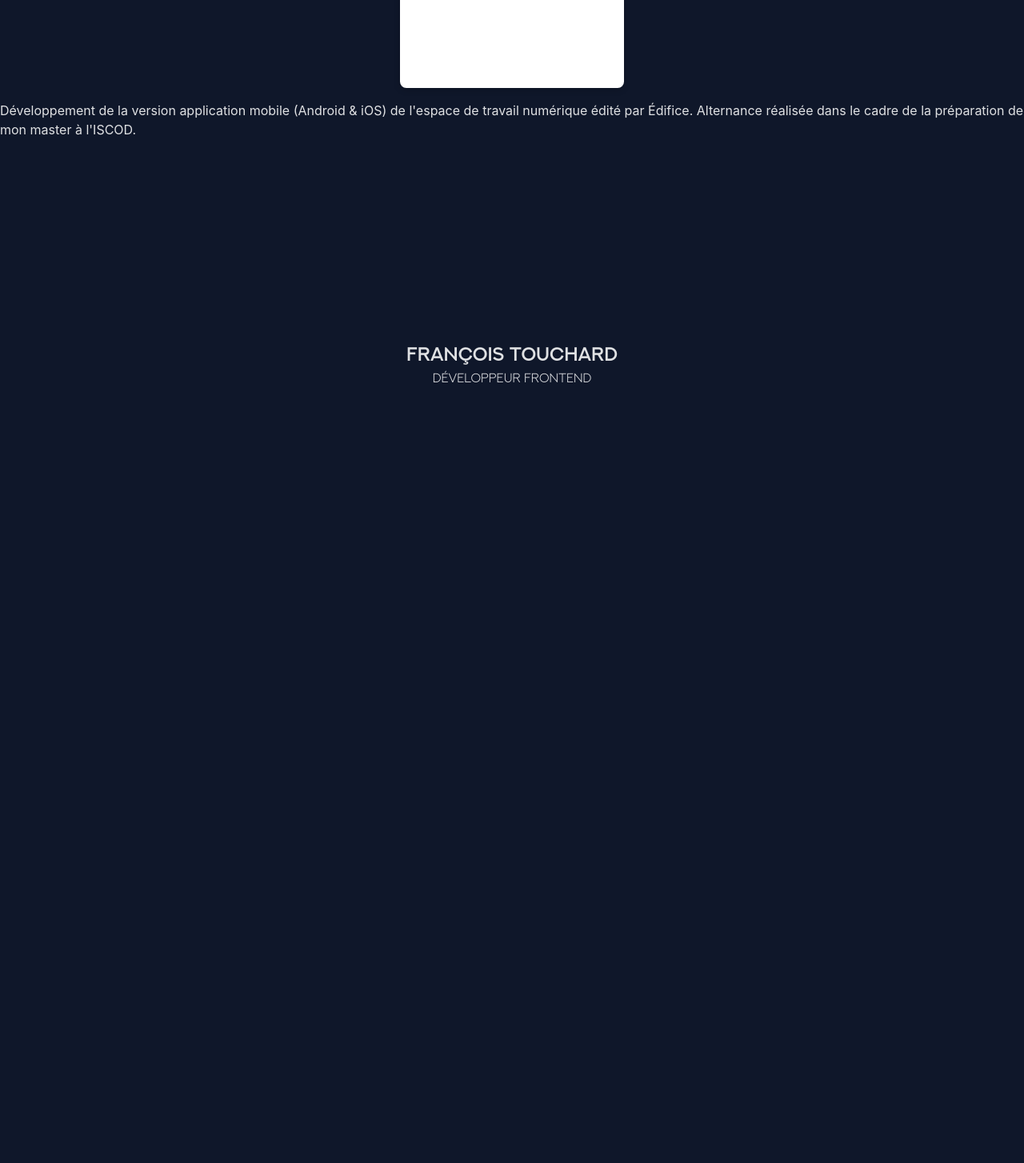
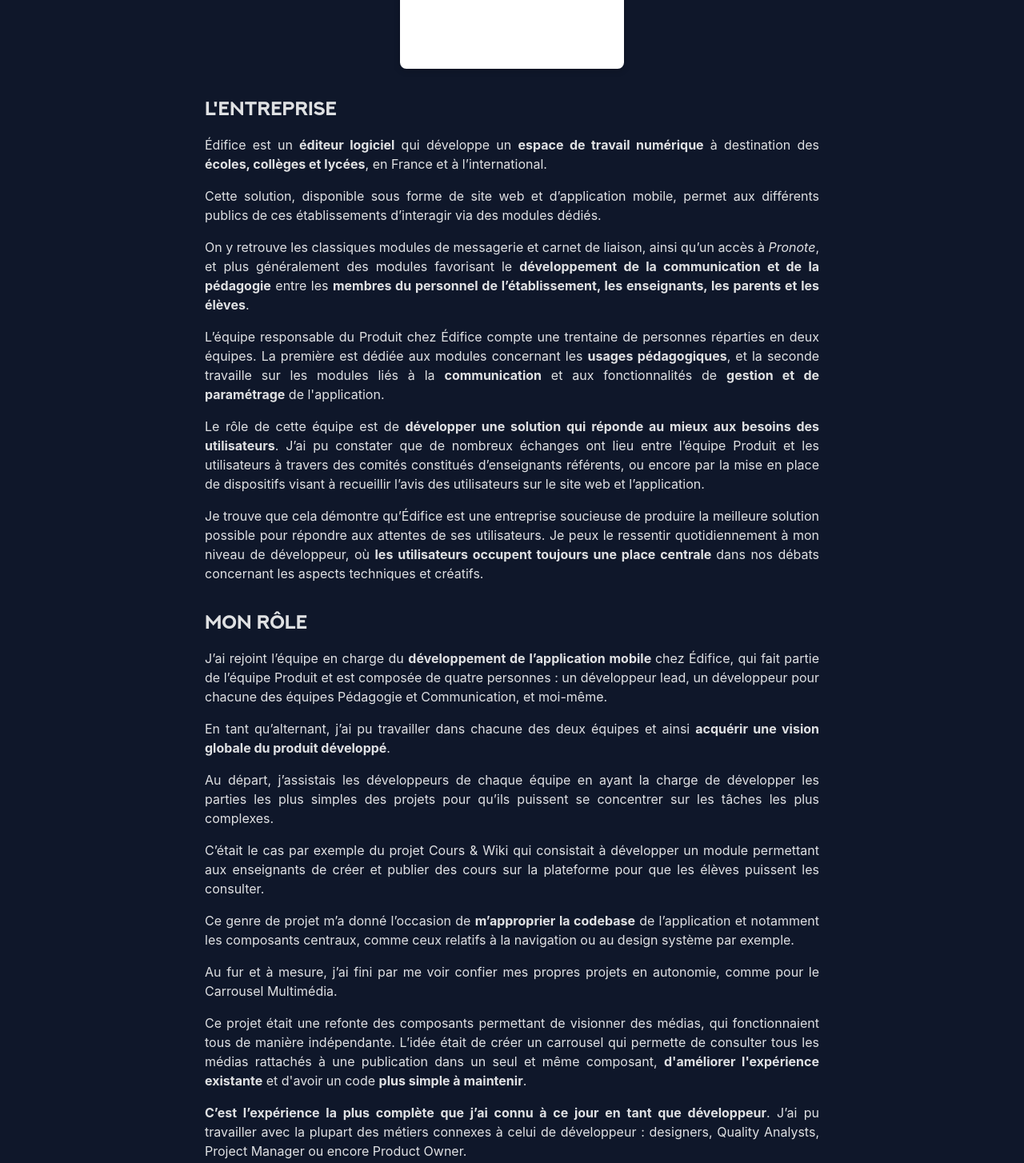
Before and after one commit to FrancoisTouchard/portfolioFT, a React (Vite) app: page /experiences/edifice in a window 1280 px wide. Shown: the part 296-1750 px from the top of the page at 80% size. Before the commit the page ends 800 px from the top, so only its background shows below. Built offline with nearby package versions, Linux system fonts and the light colour scheme.

Commit message:
feat(Experience): creating ExperienceDetails component

```diff
--- a/src/components/Experience/ExperienceDetails.css
+++ b/src/components/Experience/ExperienceDetails.css
@@ -3,6 +3,7 @@
   flex-direction: column;
   align-items: center;
   flex: 1;
+  margin-top: 2rem;
 }
 
 .experiences-details-logo {
@@ -16,3 +17,14 @@
   padding: 12px;
   width: 20%;
 }
+
+.experiences-article-section {
+  padding-left: 20%;
+  padding-right: 20%;
+  text-align: justify;
+}
+
+.experiences-article-subtitle {
+  margin-top: 4%;
+  font-family: 'Next Art';
+}
--- a/src/components/Experience/component.tsx
+++ b/src/components/Experience/component.tsx
@@ -1,7 +1,8 @@
-import { useParams, Navigate } from 'react-router-dom';
+import './ExperienceDetails.css';
 
-import React from "react";
-import './ExperienceDetails.css';
+import React from 'react';
+import { Navigate, useParams } from 'react-router-dom';
+
 import { EXPERIENCES } from './experiences.data';
 
 const ExperienceDetails = () => {
@@ -14,12 +15,30 @@ const ExperienceDetails = () => {
   }
 
   return (
-    <section className='experiences-details-section'>
-      <h1>{experience.title}</h1>
-      <img className='experiences-details-logo' src={experience.logo.src} alt={experience.logo.alt} />
-      <p>{experience.description}</p>
-    </section>
+    <>
+      <section className="experiences-details-section">
+        <img
+          className="experiences-details-logo"
+          src={experience.logo.src}
+          alt={experience.logo.alt}
+        />
+      </section>
+      <section className="experiences-article-section">
+        <h2 className="experiences-article-subtitle">
+          {experience.isSchool
+            ? "L'établissement, le diplôme et la formation"
+            : "L'entreprise"}
+        </h2>
+        {experience.article.entity}
+        {!experience.isSchool && (
+          <>
+            <h2 className="experiences-article-subtitle">Mon rôle</h2>
+            {experience.article.role}
+          </>
+        )}
+      </section>
+    </>
   );
-}
+};
 
 export default ExperienceDetails;
--- /dev/null
+++ b/src/components/Experience/experience.articles.tsx
@@ -0,0 +1,111 @@
+import React from 'react';
+
+export const EDIFICE_ARTICLE = {
+  entity: (
+    <>
+      <p>
+        Édifice est un <b>éditeur logiciel</b> qui développe un{' '}
+        <b>espace de travail numérique</b> à destination des{' '}
+        <b>écoles, collèges et lycées</b>, en France et à l’international.
+      </p>
+      <p>
+        Cette solution, disponible sous forme de site web et d’application
+        mobile, permet aux différents publics de ces établissements d’interagir
+        via des modules dédiés.
+      </p>
+      <p>
+        On y retrouve les classiques modules de messagerie et carnet de liaison,
+        ainsi qu’un accès à <i>Pronote</i>, et plus généralement des modules
+        favorisant le{' '}
+        <b>développement de la communication et de la pédagogie</b> entre les{' '}
+        <b>
+          membres du personnel de l’établissement, les enseignants, les parents
+          et les élèves
+        </b>
+        .
+      </p>
+      <p>
+        L’équipe responsable du Produit chez Édifice compte une trentaine de
+        personnes réparties en deux équipes. La première est dédiée aux modules
+        concernant les <b>usages pédagogiques</b>, et la seconde travaille sur
+        les modules liés à la <b>communication</b> et aux fonctionnalités de{' '}
+        <b>gestion et de paramétrage</b> de l&apos;application.
+      </p>
+      <p>
+        Le rôle de cette équipe est de{' '}
+        <b>
+          développer une solution qui réponde au mieux aux besoins des
+          utilisateurs
+        </b>
+        . J’ai pu constater que de nombreux échanges ont lieu entre l’équipe
+        Produit et les utilisateurs à travers des comités constitués
+        d’enseignants référents, ou encore par la mise en place de dispositifs
+        visant à recueillir l’avis des utilisateurs sur le site web et
+        l’application.
+      </p>
+      <p>
+        Je trouve que cela démontre qu’Édifice est une entreprise soucieuse de
+        produire la meilleure solution possible pour répondre aux attentes de
+        ses utilisateurs. Je peux le ressentir quotidiennement à mon niveau de
+        développeur, où{' '}
+        <b>les utilisateurs occupent toujours une place centrale </b>
+        dans nos débats concernant les aspects techniques et créatifs.
+      </p>
+    </>
+  ),
+  role: (
+    <>
+      <p>
+        J’ai rejoint l’équipe en charge du{' '}
+        <b>développement de l’application mobile </b>
+        chez Édifice, qui fait partie de l’équipe Produit et est composée de
+        quatre personnes : un développeur lead, un développeur pour chacune des
+        équipes Pédagogie et Communication, et moi-même.
+      </p>
+      <p>
+        En tant qu’alternant, j’ai pu travailler dans chacune des deux équipes
+        et ainsi <b>acquérir une vision globale du produit développé</b>.
+      </p>
+
+      <p>
+        Au départ, j’assistais les développeurs de chaque équipe en ayant la
+        charge de développer les parties les plus simples des projets pour
+        qu’ils puissent se concentrer sur les tâches les plus complexes.
+      </p>
+
+      <p>
+        C’était le cas par exemple du projet Cours & Wiki qui consistait à
+        développer un module permettant aux enseignants de créer et publier des
+        cours sur la plateforme pour que les élèves puissent les consulter.
+      </p>
+
+      <p>
+        Ce genre de projet m’a donné l’occasion de{' '}
+        <b>m’approprier la codebase</b> de l’application et notamment les
+        composants centraux, comme ceux relatifs à la navigation ou au design
+        système par exemple.
+      </p>
+      <p>
+        Au fur et à mesure, j’ai fini par me voir confier mes propres projets en
+        autonomie, comme pour le Carrousel Multimédia.
+      </p>
+      <p>
+        Ce projet était une refonte des composants permettant de visionner des
+        médias, qui fonctionnaient tous de manière indépendante. L’idée était de
+        créer un carrousel qui permette de consulter tous les médias rattachés à
+        une publication dans un seul et même composant,{' '}
+        <b>d&apos;améliorer l&apos;expérience existante</b> et d&apos;avoir un
+        code <b>plus simple à maintenir</b>.
+      </p>
+      <p>
+        <b>
+          C’est l’expérience la plus complète que j’ai connu à ce jour en tant
+          que développeur
+        </b>
+        . J’ai pu travailler avec la plupart des métiers connexes à celui de
+        développeur : designers, Quality Analysts, Project Manager ou encore
+        Product Owner.
+      </p>
+    </>
+  ),
+};
--- a/src/components/Experience/experiences.data.ts
+++ b/src/components/Experience/experiences.data.ts
@@ -2,51 +2,60 @@ import logoEdifice from '../../assets/logos/logo_edifice.png';
 import logoEpitech from '../../assets/logos/logo_epitech.png';
 import logoIscod from '../../assets/logos/logo_iscod.jpg';
 import logoPickme from '../../assets/logos/logo_pickme.png';
+import { EDIFICE_ARTICLE } from './experience.articles';
 import { ExperienceDetailsProps } from './types';
 
 export const EXPERIENCES: ExperienceDetailsProps[] = [
   {
     id: 1,
+    article: EDIFICE_ARTICLE,
     title: 'Développeur Frontend Mobile',
     company: 'Édifice (en alternance)',
     date: '02/09/2024 au 02/09/2026',
     description:
       "Développement de la version application mobile (Android & iOS) de l'espace de travail numérique édité par Édifice. Alternance réalisée dans le cadre de la préparation de mon master à l'ISCOD.",
+    isSchool: false,
     logo: { src: logoEdifice, alt: 'Logo Édifice' },
     slug: 'edifice',
-    tags: ['React Native', 'JavaScript', 'TypeScript', 'CSS', 'Git'],
+    cardTags: ['React Native', 'JavaScript', 'TypeScript', 'CSS', 'Git'],
   },
   {
     id: 2,
+    article: { entity: 'todo' },
     title: `Master "Expert Ingénierie du Logiciel"`,
     company: 'ISCOD',
     date: '02/09/2024 au 02/09/2026',
     description:
       "Préparation en 2 ans d'un Master visant à finaliser ma reconversion. J'ai suivi à l'ISCOD une formation généraliste de développeur full-stack web.",
+    isSchool: true,
     logo: { src: logoIscod, alt: 'Logo ISCOD' },
     slug: 'iscod',
-    tags: ['JavaScript', 'TypeScript', 'Java', 'Kotlin', 'Angular', 'CSS'],
+    cardTags: ['JavaScript', 'TypeScript', 'Java', 'Kotlin', 'Angular', 'CSS'],
   },
   {
     id: 3,
+    article: { entity: 'todo' },
     title: 'Développeur Fullstack Mobile',
     company: 'Pickme (en stage)',
     date: '08/03/2023 au 07/09/2023',
     description:
       'Pickme est une plateforme de livraison collaborative de particuliers qui réceptionnent les colis pour leurs voisins. Stage réalisé dans le cadre de la formation Coding Academy by Epitech.',
+    isSchool: false,
     logo: { src: logoPickme, alt: 'Logo Pickme' },
     slug: 'pickme',
-    tags: ['React Native', 'Node.js', 'PostgreSQL'],
+    cardTags: ['React Native', 'Node.js', 'PostgreSQL'],
   },
   {
     id: 4,
+    article: { entity: 'todo' },
     title: 'Formation Développeur Web',
     company: 'Coding Academy by Epitech',
     date: '03/10/2022 au 03/03/2023',
     description: `Obtention du titre RNCP niveau 5 "Intégrateur développeur web", puis de la certification Epitech "Concepteur Développeur web & mobile".`,
+    isSchool: true,
     logo: { src: logoEpitech, alt: 'Logo Epitech' },
     slug: 'epitech',
-    tags: [
+    cardTags: [
       'React',
       'React Native',
       'JavaScript',
--- a/src/components/Timeline/card/component.tsx
+++ b/src/components/Timeline/card/component.tsx
@@ -5,12 +5,12 @@ import React from 'react';
 import { TimelineCardProps } from './types';
 
 const TimelineCard = ({
+  cardTags,
   title,
   company,
   description,
   logo,
   position,
-  tags,
 }: TimelineCardProps) => {
   return (
     <div
@@ -28,7 +28,7 @@ const TimelineCard = ({
       </div>
       <p className="timeline-card-description">{description}</p>
       <div className="timeline-card-tags">
-        {tags.map((tag, index) => (
+        {cardTags.map((tag, index) => (
           <span key={index} className="timeline-card-tag">
             {tag}
           </span>
--- a/src/components/Timeline/component.tsx
+++ b/src/components/Timeline/component.tsx
@@ -56,11 +56,11 @@ const Timeline = () => {
                 className="timeline-content"
                 to={`/experiences/${exp.slug}`}>
                 <TimelineCard
+                  cardTags={exp.cardTags}
                   company={exp.company}
                   description={exp.description}
                   logo={exp.logo}
                   position={isLeft ? 'left' : 'right'}
-                  tags={exp.tags}
                   title={exp.title}
                 />
               </Link>
```
Also changed, not shown: src/components/Experience/types.ts (+6 -2 lines), src/components/Timeline/card/types.ts (added, +8 -0 lines), src/screens/Experience/component.tsx (+6 -5 lines).
